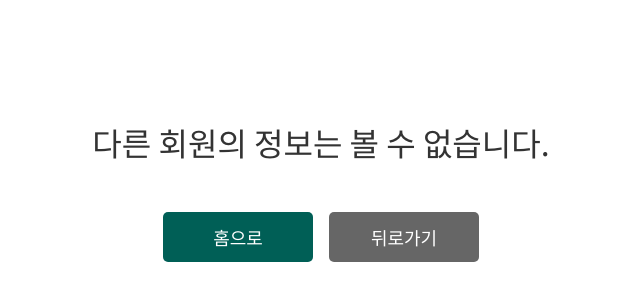
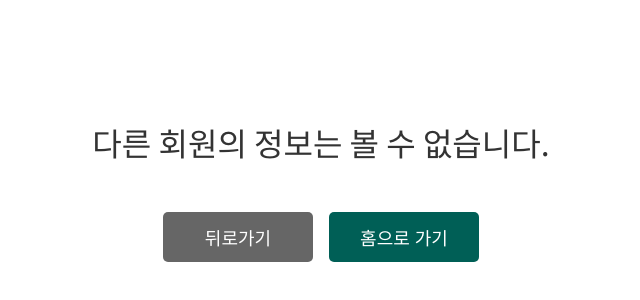
Before and after one commit to duski96/portfolio, a React (Vite) app in the folder project02/: page /mypage/1 in a window 1280 px wide. Shown: the part 208-508 px from the top of the page, without its empty margins (319-959 px from the left). Built offline with nearby package versions, Linux system fonts and the light colour scheme.

Commit message:
Redirect 페이지 버튼 수정

```diff
--- a/project02/src/components/Redirect.css
+++ b/project02/src/components/Redirect.css
@@ -1,6 +1,6 @@
 .Redirect{display:flex; flex-direction:column; justify-content:center; align-items:center; width:100vw; height:100vh; gap:var(--space-lg);}
 
 .Redirect .button_area{display:flex; gap:var(--space-sm);}
-.Redirect .button_area button{width:150px; height:50px; font-size:var(--font-sm); border:0; border-radius:5px; background:#005f56;}
-.Redirect .button_area button:last-child{background:#666;}
+.Redirect .button_area button{width:150px; height:50px; font-size:var(--font-sm); border:0; border-radius:5px; background:#666;}
+.Redirect .button_area button.home{background:#005f56;}
 .Redirect .button_area button a{display:flex; justify-content:center; align-items:center; width:100%; height:100%; color:#fff;}
--- a/project02/src/components/Redirect.jsx
+++ b/project02/src/components/Redirect.jsx
@@ -6,11 +6,11 @@ const Redirect=({message})=>{
         <section className='Redirect'>
             <h2 className='fs_lg NotoSansKR'>{message}</h2>
             <div className='button_area'>
-                <button type="button">
-                    <Link to={'/'}>홈으로</Link>
+                <button type="button" className='back'>
+                    <Link to={-1}>뒤로가기</Link>
                 </button>
-                <button type="button">
-                    <Link to={-1}>뒤로가기</Link>
+                <button type="button" className='home'>
+                    <Link to={'/'}>홈으로 가기</Link>
                 </button>
             </div>
         </section>
```
